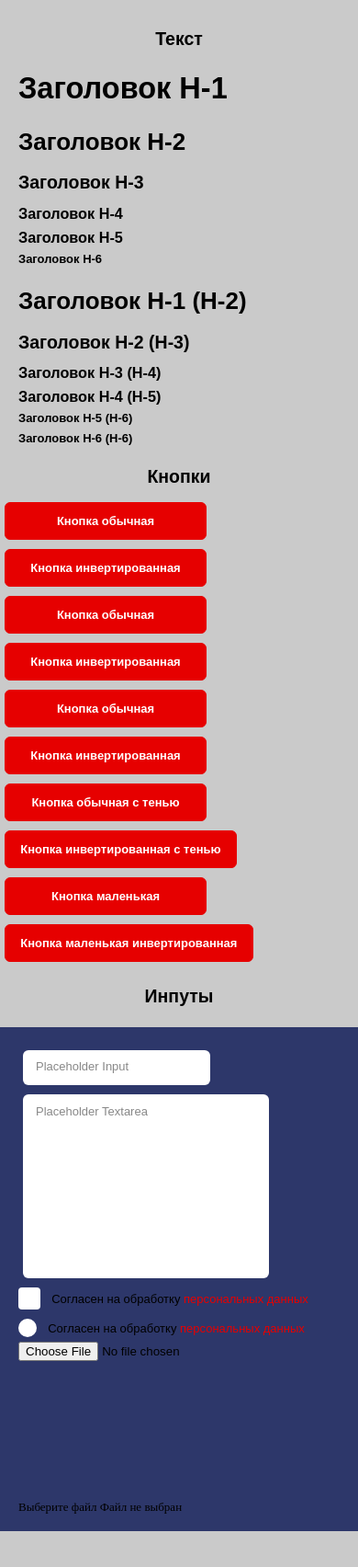
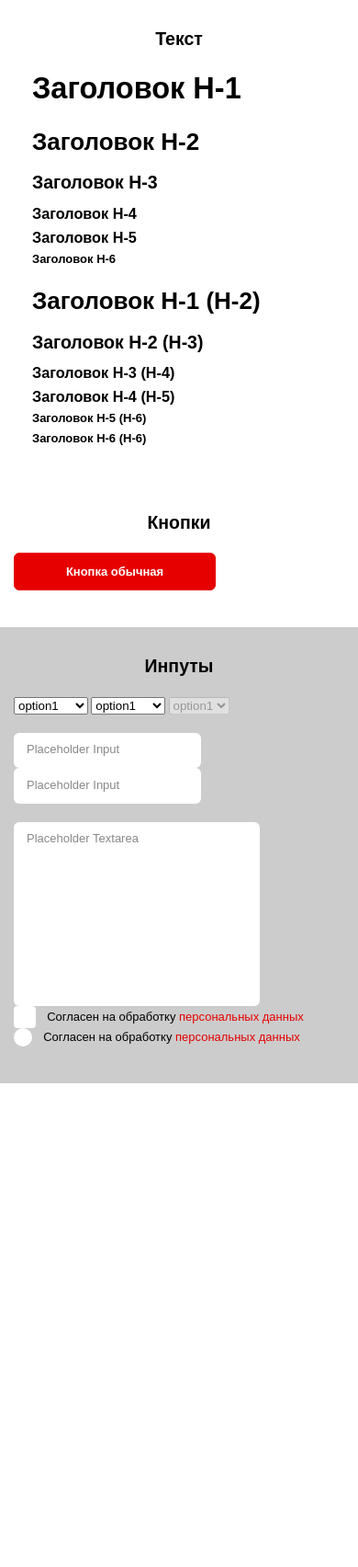
Before and after one commit to xxmuxaxx/webpack-starter, a website built with webpack: page src/UI.html in a window 390 px wide. Shown: the whole page at 92% size. After the commit the page ends 1178 px from the top, so only its background shows below. Built offline with nearby package versions, Linux system fonts and the light colour scheme.

Commit message:
Добавил переменные для transition, удалил лишние компоненты, причесал UI.html

```diff
--- a/src/UI.html
+++ b/src/UI.html
@@ -8,7 +8,8 @@
   </head>
 
   <body>
-    <section style="background-color: #cacaca;">
+    <section style="background-color: #ffffff;">
+      <div class="container">
         <h3 style="text-align: center;">Текст</h3>
 
         <div style="margin: 20px;">
@@ -28,71 +29,55 @@
           <h5 class="h6">Заголовок H-5 (H-6)</h5>
           <h6 class="h6">Заголовок H-6 (H-6)</h6>
         </div>
+      </div>
+    </section>
+
+    <section style="background-color: #ffffff;">
+      <div class="container">
+        <h3 style="text-align: center;">Кнопки</h3>
 
         <div style="margin: 20px 0;">
-        <h3 style="text-align: center;">Кнопки</h3>
+          <button class="button">Кнопка обычная</button>
+        </div>
+      </div>
+    </section>
 
-        <button class="button button--blue" type="button">
-          Кнопка обычная
-        </button>
-        <button class="button button--blue button--invert" type="button">
-          Кнопка инвертированная
-        </button>
+    <section style="background-color: #cccccc;">
+      <div class="container">
+        <h3 style="text-align: center;">Инпуты</h3>
 
-        <br />
+        <div style="margin: 20px 0;">
+          <select name="select" id="select" data-placeholder="Все категории" data-select>
+            <optgroup label="Все категории">
+              <option value="option1">option1</option>
+              <option value="option2">option2</option>
+              <option value="option3">option3</option>
+              <option value="option4" disabled>option4</option>
+            </optgroup>
+          </select>
 
-        <button class="button button--primary" type="button">
-          Кнопка обычная
-        </button>
-        <button class="button button--primary button--invert" type="button">
-          Кнопка инвертированная
-        </button>
+          <select name="select" id="select" data-placeholder="Все категории" data-select>
+            <optgroup label="Все категории">
+              <option value="option1" selected>option1</option>
+              <option value="option2">option2</option>
+              <option value="option3">option3</option>
+              <option value="option4" disabled>option4</option>
+            </optgroup>
+          </select>
 
-        <br />
-
-        <button class="button button--green" type="button"
-          >Кнопка обычная</button
-        >
-        <button class="button button--green button--invert" type="button">
-          Кнопка инвертированная
-        </button>
-
-        <br />
-
-        <button class="button button--shadow" type="button"
-          >Кнопка обычная с тенью</button
-        >
-        <button class="button button--shadow button--invert" type="button">
-          Кнопка инвертированная с тенью
-        </button>
-
-        <br />
-
-        <button class="button button--primary button--small" type="button">
-          Кнопка маленькая
-        </button>
-        <button
-          class="button button--primary button--small button--invert"
-          type="button"
-        >
-          Кнопка маленькая инвертированная
-        </button>
+          <select name="select" id="select" disabled data-select>
+            <option value="option1">option1</option>
+            <option value="option2">option2</option>
+          </select>
         </div>
 
-      <h3 style="text-align: center;">Инпуты</h3>
+        <div style="margin: 20px 0;">
+          <input class="input" type="text" placeholder="Placeholder Input" />
+          <input class="input" type="text" placeholder="Placeholder Input" disabled />
+        </div>
 
-      <div
-        style="display: flex; flex-direction: column; align-items: flex-start; padding: 20px;margin: 20px 0; background-color: #2D376A;"
-      >
-        <input class="input" type="text" placeholder="Placeholder Input" />
-
-        <textarea
-          id=""
-          cols="30"
-          rows="10"
-          class="textarea"
-          placeholder="Placeholder Textarea"
-        ></textarea>
+        <div style="margin: 20px 0; display: flex; flex-direction: column; align-items: flex-start;">
+          <textarea id="" cols="30" rows="10" class="textarea" placeholder="Placeholder Textarea"></textarea>
 
           <label class="checkbox">
             <input class="checkbox__input" type="checkbox" />
@@ -119,22 +104,7 @@
               <a class="radio__link" href="#">персональных данных</a>
             </span>
           </label>
-
-        <label class="file">
-          <input class="file__input" type="file" />
-          <div class="file__custom">
-            <span class="file__text">
-              <svg class="file__icon">
-                <use xlink:href="#attach"></use>
-              </svg>
-              Выберите файл
-            </span>
-
-            <span class="file__name" data-placeholder="Файл не выбран"
-              >Файл не выбран</span
-            >
         </div>
-        </label>
       </div>
     </section>
   </body>
--- a/src/sass/variables/UI.scss
+++ b/src/sass/variables/UI.scss
@@ -21,8 +21,9 @@ button {
   border-style: solid;
   border-width: 1px;
   border-radius: $button-border-radius;
-  transition: color 0.3s, background-color 0.3s, border 0.3s, box-shadow 0.3s;
-  transition-timing-function: ease;
+  transition-property: color, background-color, border, box-shadow;
+  transition-duration: $transition-duration;
+  transition-timing-function: $transition-timing-function;
 
   @include max-width($touch) {
     padding: $button-padding-sm;
@@ -66,7 +67,9 @@ button {
     line-height: $input-line-height;
     color: $input-color-placeholder;
     opacity: 1;
-    transition: transform 0.3s, opacity 0.3s;
+    transition-property: transform, opacity;
+    transition-duration: $transition-duration;
+    transition-timing-function: $transition-timing-function;
   }
 
   &:focus {
@@ -99,8 +102,6 @@ button {
   margin: $checkbox-margin;
   cursor: pointer;
 
-  $input: #{&}__input;
-
   &__input {
     position: absolute;
     top: 50%;
@@ -111,6 +112,14 @@ button {
     margin: 0;
     opacity: 0;
     transform: translate(-50%, -50%);
+
+    &:checked + .checkbox__custom {
+      background-color: $checkbox-bg-color-active;
+
+      .checkbox__icon {
+        opacity: 1;
+      }
+    }
   }
 
   &__custom {
@@ -125,11 +134,9 @@ button {
     background-color: $checkbox-bg-color;
     border: $checkbox-border;
     border-radius: $checkbox-border-radius;
-    transition: 0.3s;
-
-    #{$input}:checked & {
-      background-color: $checkbox-bg-color-active;
-    }
+    transition-property: background-color;
+    transition-duration: $transition-duration;
+    transition-timing-function: $transition-timing-function;
   }
 
   &__text {
@@ -144,7 +151,9 @@ button {
   &__link {
     color: $checkbox-link-color;
     text-decoration: $checkbox-link-text-decoration;
-    transition: color 0.3s;
+    transition-property: color;
+    transition-duration: $transition-duration;
+    transition-timing-function: $transition-timing-function;
 
     &:hover {
       color: $checkbox-link-color-hover;
@@ -157,11 +166,9 @@ button {
     height: $checkbox-icon-size;
     opacity: 0;
     fill: $red;
-    transition: 0.3s;
-
-    #{$input}:checked & {
-      opacity: 1;
-    }
+    transition-property: opacity;
+    transition-duration: $transition-duration;
+    transition-timing-function: $transition-timing-function;
   }
 }
 
@@ -198,8 +205,10 @@ button {
       background-color: $radio-icon-bg-color;
       border-radius: $radio-border-radius;
       opacity: 0;
-      transition: opacity 0.3s;
       transform: translate(-50%, -50%);
+      transition-property: opacity;
+      transition-duration: $transition-duration;
+      transition-timing-function: $transition-timing-function;
     }
   }
 }
--- a/src/sass/variables/modals.scss
+++ b/src/sass/variables/modals.scss
@@ -16,7 +16,9 @@
   visibility: hidden;
   background-color: rgba(0, 0, 0, 0.5);
   opacity: 0;
-  transition: opacity 0.3s, visibility 0.4s;
+  transition-property: visibility, opacity;
+  transition-duration: $transition-duration * 2;
+  transition-timing-function: $transition-timing-function;
 
   @media (max-width: 768px) {
     padding: 15px;
@@ -52,8 +54,10 @@
     vertical-align: middle;
     background-color: #fff;
     opacity: 0;
-    transition: opacity 0.4s, transform 0.4s;
     transform: scale(0.6);
+    transition-property: transform, opacity;
+    transition-duration: $transition-duration * 2;
+    transition-timing-function: $transition-timing-function;
 
     @media (max-width: 992px) {
       padding: 30px 20px;
--- a/src/sass/variables/variables.scss
+++ b/src/sass/variables/variables.scss
@@ -93,7 +93,7 @@ $button-border-radius: 6px;
 $button-padding: 1.25em 1.75em;
 $button-padding-sm: 1em 1.25em;
 $button-min-width: 220px;
-$button-margin: 5px;
+$button-margin: 0;
 
 $button-small-min-width: initial;
 $button-small-padding: 0.625em 1.25em;
@@ -111,14 +111,14 @@ $input-border-radius: 6px;
 $input-padding: 1em 1.25em;
 $input-padding-sm: 0.75em 1em;
 $input-bg-color: $white;
-$input-margin: 5px;
+$input-margin: 0;
 $input-focus: 0 0 20px rgba($black, 0.4);
 
 // textarea
 $textarea-padding: 1em 1.25em;
 $textarea-padding-sm: 0.75em 1em;
 $textarea-height: 200px;
-$textarea-margin: 5px;
+$textarea-margin: 0;
 
 // checkbox
 $checkbox-font: $arial;
@@ -136,15 +136,19 @@ $checkbox-size: 24px;
 $checkbox-icon-size: 14px;
 $checkbox-border: 1px solid transparent;
 $checkbox-border-radius: 4px;
-$checkbox-margin: 5px 0;
+$checkbox-margin: 0;
 $checkbox-custom-margin: 0 0.935em 0 0;
 
 // radio
 $radio-size: 20px;
 $radio-border-radius: 50%;
-$radio-margin: 5px 0;
+$radio-margin: 0;
 $radio-custom-margin: 0 0.935em 0 0;
 $radio-bg-color: $white;
 $radio-bg-color-active: $white;
 $radio-icon-size: 12px;
 $radio-icon-bg-color: $red;
+
+// Transition
+$transition-duration: 0.3s;
+$transition-timing-function: ease;
```
Also changed, not shown: src/js/modules/Dropdown.js (deleted, +0 -66 lines), src/js/modules/Select.js (deleted, +0 -87 lines). Lines whose indentation alone changed are shown as unchanged.
